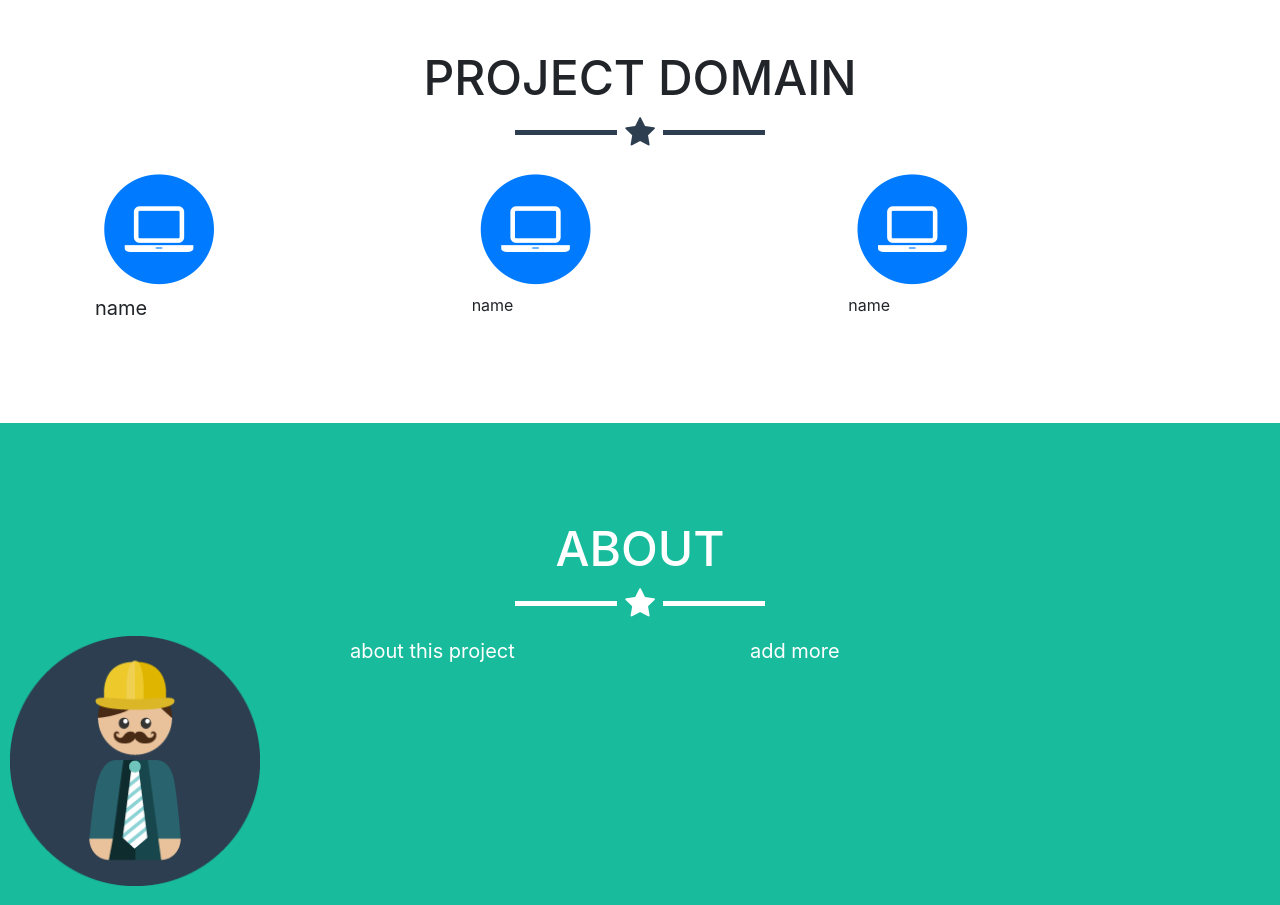
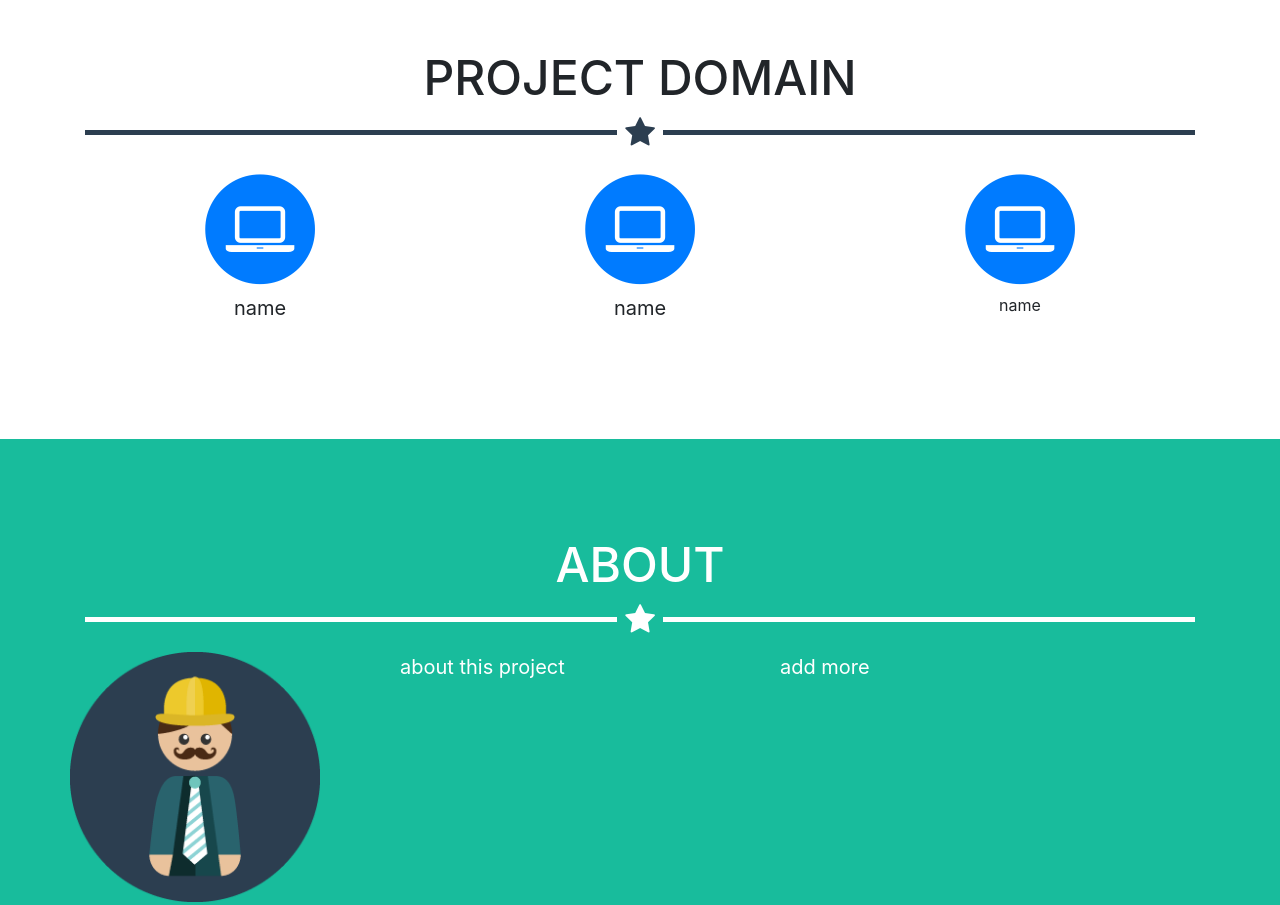
Before and after one commit to CSCI577a-f17-team04/Class-website, a website with bundled scripts: page index.html in a window 1280 px wide. Shown: the part 840-1745 px from the top of the page. Built offline with nearby package versions, Linux system fonts and the light colour scheme.

Commit message:
update resolution

```diff
--- a/index.html
+++ b/index.html
@@ -37,11 +37,10 @@
         <div class="collapse navbar-collapse" id="navbarResponsive">
           <ul class="navbar-nav ml-auto">
             <li class="nav-item">
-<<<<<<< Updated upstream
+
               <a class="nav-link js-scroll-trigger" href="#teamMemeber">Portfolio</a>
-=======
-              <a class="nav-link js-scroll-trigger" href="#portfolio">Client</a>
->>>>>>> Stashed changes
+
+
             </li>
             <li class="nav-item">
               <a class="nav-link js-scroll-trigger" href="#about">About</a>
@@ -69,9 +68,11 @@
       <div class="container">
         <img class="img-fluid" src="img/profile.png" alt="">
         <div class="intro-text">
+
           <span class="name">spotlite</span>
           <hr class="star-light">
           <span class="skills">iOS applcation</span>
+
         </div>
       </div>
     </header>
@@ -80,26 +81,24 @@
     <section id="ProjectDomain">
         <div class="container">
             <h2 class="text-center">Project Domain</h2>
-            <hr class="star-primary">
-            <div class="row" style="margin-left: -5px">
-                <div class="col-sm-4 portfolio-item">
+            <hr class="star-primary" style="max-width:100%">
+            <div class="row" >
+                <div class="col-sm-4 portfolio-item" style="text-align:center">
                     <!--<a class="portfolio-link" href="#portfolioModal1" data-toggle="modal">
                       <div class="caption">
                         <div class="caption-content">
                           <i class="fa fa-search-plus fa-3x"></i>
                         </div>
                       </div>-->
-                    <span class="fa-stack fa-4x" style="position:  ">
+                    <span class="fa-stack fa-4x ">
               <i class="fa fa-circle fa-stack-2x text-primary"></i>
               <i class="fa fa-laptop fa-stack-1x fa-inverse"></i>
             </span>
+                    <p>name</p>
 
-                    <div style="margin: auto">
-                        <p style="margin: auto">name</p>
-                    </div>
                     </a>
                 </div>
-                <div class="col-sm-4 portfolio-item">
+                <div class="col-sm-4 portfolio-item" style="text-align:center">
                     <!--<a class="portfolio-link" href="#portfolioModal2" data-toggle="modal">
                      <div class="caption">
                        <div class="caption-content">
@@ -107,13 +106,13 @@
                        </div>
                      </div>-->
                     <span class="fa-stack fa-4x">
-              <i class="fa fa-circle fa-stack-2x text-primary"></i>
+              <i class="fa fa-circle fa-stack-2x text-primary" ></i>
               <i class="fa fa-laptop fa-stack-1x fa-inverse"></i>
             </span>
-                    <div>name</div>
+                    <p>name</p>
                     </a>
                 </div>
-                <div class="col-sm-4 portfolio-item">
+                <div class="col-sm-4 portfolio-item" style="text-align:center">
                     <!--<a class="portfolio-link" href="#portfolioModal3" data-toggle="modal">
                      <div class="caption">
                        <div class="caption-content">
@@ -137,8 +136,8 @@
       <div class="container">
         <h2 class="text-center">About</h2>
 
-        <hr class="star-light">
-        <div class="row" style="margin-left: -75px ">
+        <hr class="star-light" style="max-width:100%">
+        <div class="row" >
             <img style="width: 250px; height: 250px" src="img/profile.png" alt="">
           <div class="col-lg-4 ml-auto">
 
@@ -161,7 +160,7 @@
     <section id="teamMemeber">
       <div class="container">
         <h2 class="text-center">Team Memebers</h2>
-        <hr class="star-primary">
+        <hr class="star-primary" style="max-width:100%">
         <div class="row">
           <div class="col-sm-4 portfolio-item">
             <!--<a class="portfolio-link" href="#portfolioModal1" data-toggle="modal">
```
